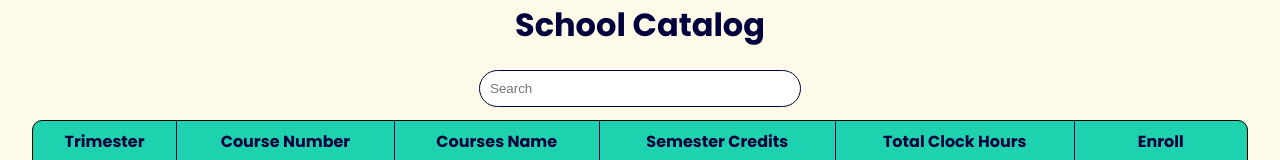
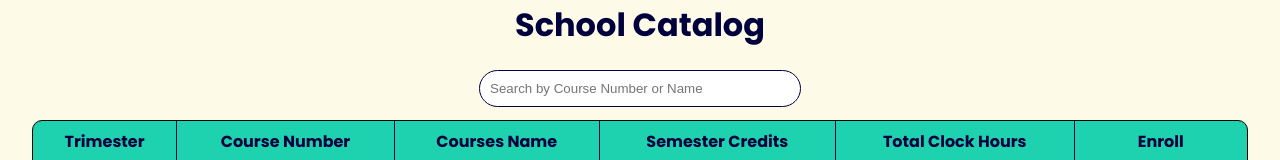
Before and after one commit to Frandy4ever/atlas-react-state-intro, a React (Vite) app: page / in a window 1280 px wide. Shown: the part 134-294 px from the top of the page. Built offline with nearby package versions, Linux system fonts and the light colour scheme.

Commit message:
Update SchoolCatalog with the ability to search by course number or course name

```diff
--- a/src/SchoolCatalog.jsx
+++ b/src/SchoolCatalog.jsx
@@ -5,6 +5,7 @@ export default function SchoolCatalog() {
   const [courses, setCourses] = useState([]);
   const [loading, setLoading] = useState(true);
   const [error, setError] = useState(null);
+  const [search, setSearch] = useState("");
 
   useEffect(() => {
     // Fetch data when the component mounts.
@@ -30,10 +31,24 @@ export default function SchoolCatalog() {
   if (loading) return <p>Loading...</p>;
   if (error) return <p>Error: {error}</p>;
 
+  // Filter courses based on search query (insensitive)
+  const filteredCourses = courses.filter((course) => {
+    const query = search.toLowerCase();
+    return (
+      course.courseNumber.toLowerCase().includes(query) ||
+      course.name.toLowerCase().includes(query)
+    );
+  });
+
   return (
     <div className="school-catalog">
       <h1>School Catalog</h1>
-      <input type="text" placeholder="Search" />
+      <input
+        type="text"
+        placeholder="Search by Course Number or Name"
+        value={search}
+        onChange={(e) => setSearch(e.target.value)}
+      />
       <table>
         <thead>
           <tr>
```
